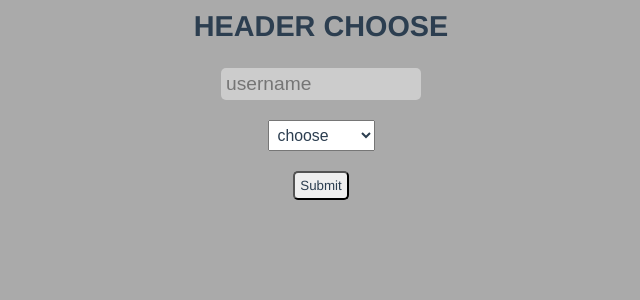
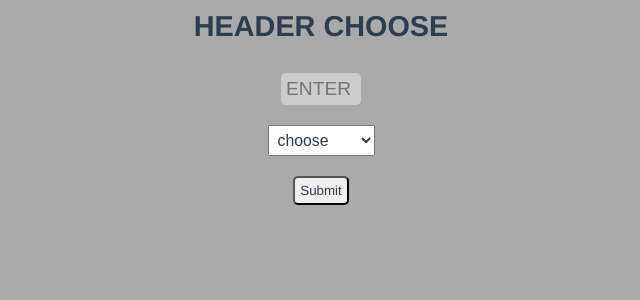
Before and after one commit to abbasnake/maratons, a Vue app in the folder client/: page /#/choose in a window 1280 px wide. Shown: the top 300 px of the page, without its empty margins (319-959 px from the left). Built offline with nearby package versions, Linux system fonts and the light colour scheme.

Commit message:
made choose test form component

```diff
--- /dev/null
+++ b/client/src/components/AppFormChooseTest.vue
@@ -0,0 +1,34 @@
+<template>
+  <form @submit.prevent="onSubmit" method="POST">
+    <default-container>
+      <default-input/>
+      <app-select/>
+      <default-button set-type="submit">Submit</default-button>
+    </default-container>
+  </form>
+</template>
+
+<script>
+import DefaultContainer from '@/components/DefaultContainer'
+import DefaultInput from '@/components/DefaultInput'
+import DefaultButton from '@/components/DefaultButton'
+import AppSelect from '@/components/AppSelect'
+
+export default {
+  name: 'AppFormChooseTest',
+  components: {
+    'default-container': DefaultContainer,
+    'default-input': DefaultInput,
+    'app-select': AppSelect,
+    'default-button': DefaultButton
+  },
+  methods: {
+    onSubmit () {
+      console.log('submitting')
+    }
+  }
+}
+</script>
+
+<style lang="scss" scoped>
+</style>
--- a/client/src/components/DefaultInput.vue
+++ b/client/src/components/DefaultInput.vue
@@ -3,7 +3,7 @@
   class="input"
   type="text"
   aria-label="Username"
-  placeholder="username"
+  placeholder="ENTER USERNAME"
   required
   >
 </template>
--- a/client/src/views/ViewChoose.vue
+++ b/client/src/views/ViewChoose.vue
@@ -2,9 +2,7 @@
   <div>
     <default-container>
       <default-header>HEADER CHOOSE</default-header>
-      <default-input/>
-      <app-select></app-select>
-      <default-button set-type="submit">Submit</default-button>
+      <app-form-choose-test/>
       <app-paragraph></app-paragraph>
     </default-container>
   </div>
@@ -13,22 +11,16 @@
 <script>
 import DefaultContainer from '@/components/DefaultContainer'
 import DefaultHeader from '@/components/DefaultHeader'
-import DefaultInput from '@/components/DefaultInput'
-import DefaultButton from '@/components/DefaultButton'
 import AppParagraph from '@/components/AppParagraph'
-import AppSelect from '@/components/AppSelect'
-import TheFormInput from '@/components/TheFormInput'
+import AppFormChooseTest from '@/components/AppFormChooseTest'
 
 export default {
   name: 'ViewChoose',
   components: {
     'default-container': DefaultContainer,
     'default-header': DefaultHeader,
-    'default-input': DefaultInput,
-    'default-button': DefaultButton,
     'app-paragraph': AppParagraph,
-    'app-select': AppSelect,
-    'form-input': TheFormInput
+    'app-form-choose-test': AppFormChooseTest
   }
 }
 </script>
```
